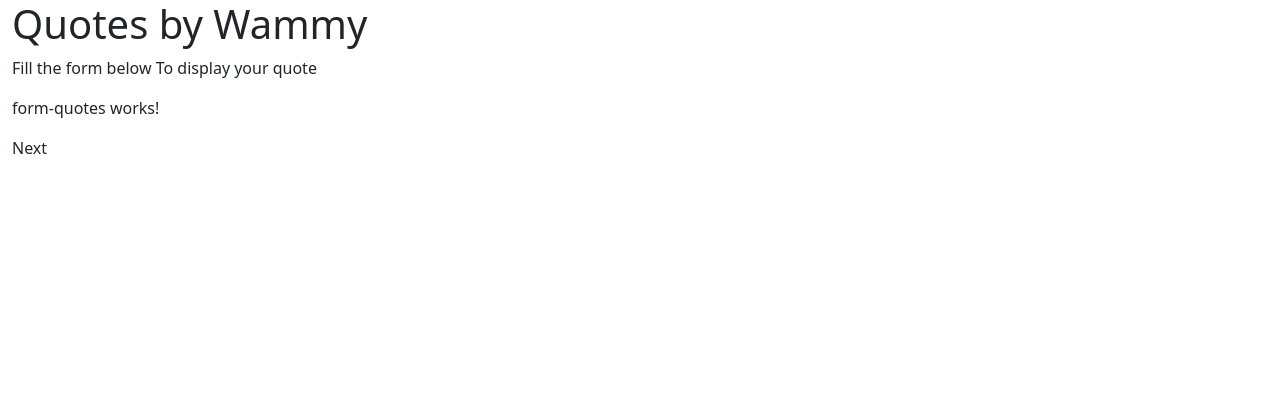
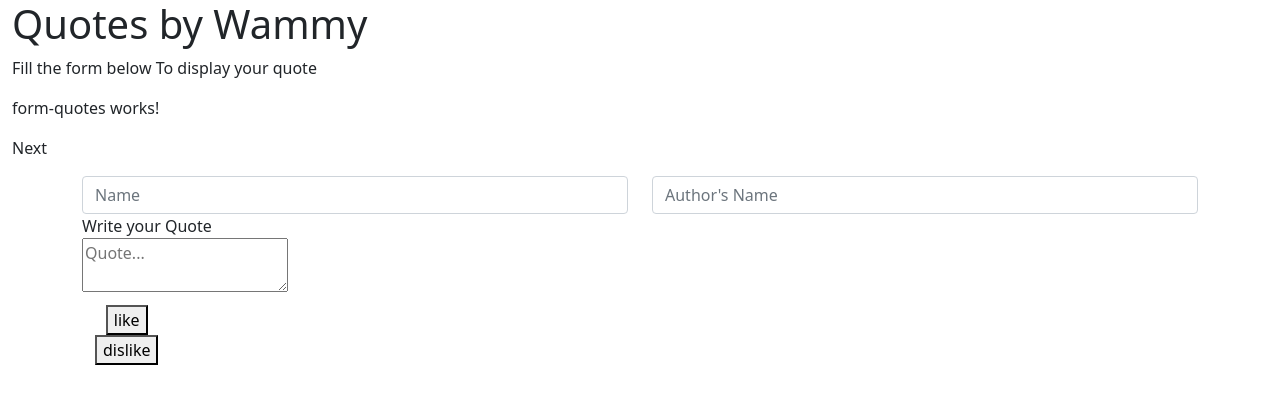
Before and after one commit to 2BWeru/Quotes, an Angular app: page / in a window 1280 px wide. Shown: the top 404 px of the page. Built offline with nearby package versions, Linux system fonts and the light colour scheme.

Commit message:
create form in form-quote component

```diff
--- a/src/app/form-quotes/form-quotes.component.html
+++ b/src/app/form-quotes/form-quotes.component.html
@@ -1,2 +1,22 @@
 <p>form-quotes works!</p>
 <p>{{place}}</p>
+
+<div class="container">
+    <div class="row">
+        <div class="col">
+            <input type="text" class="form-control" placeholder="Name" aria-label="Name">
+        </div>
+        <div class="col">
+            <input type="text" class="form-control" placeholder="Author's Name" aria-label="Author's name">
+        </div>
+    </div>
+    <div class="quote">
+        <label for="Quote">Write your Quote </label>
+        <br>
+            <textarea placeholder="Quote..."></textarea>
+    </div>
+    <div class="btn">
+        <button>like</button><br>
+        <button>dislike</button>
+    </div>
+</div>
```
